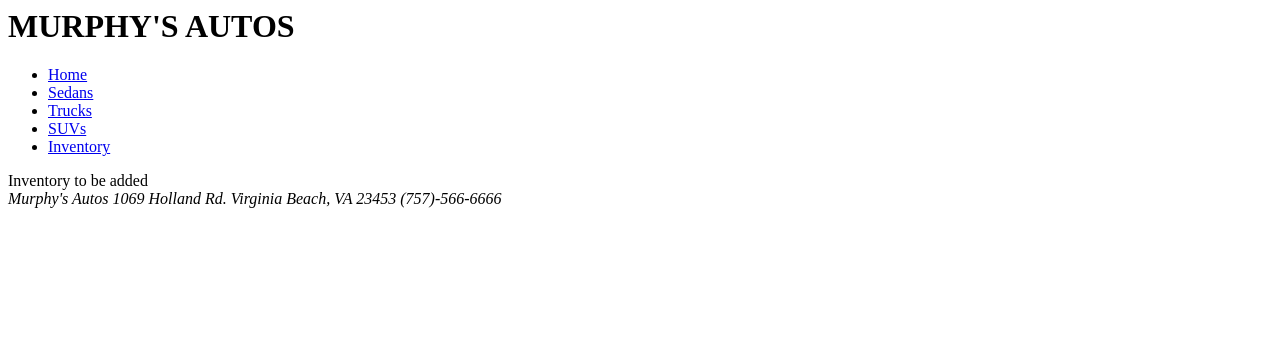
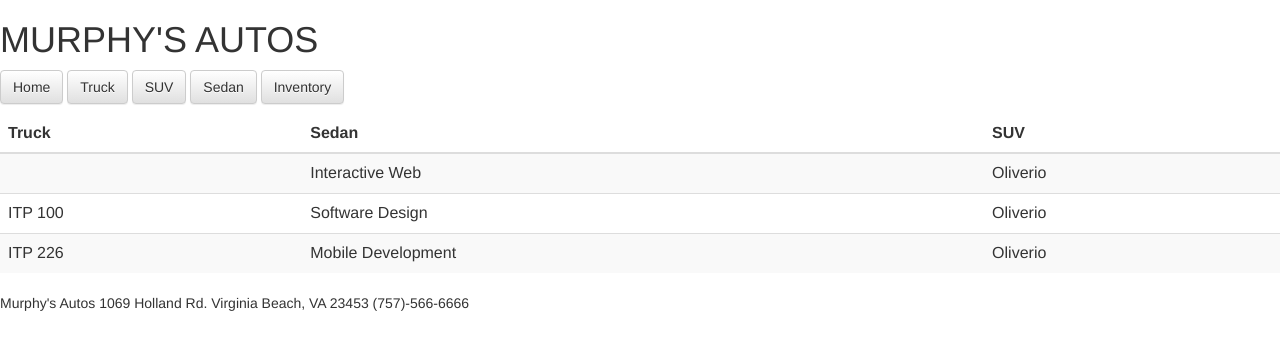
Before and after one commit to ITD210Group3/Murphy-s-Autos, a plain HTML site: page inventory.html in a window 1280 px wide. Drawn offline with nearby package versions, Linux system fonts and the light colour scheme.

Commit message:
Add files via upload

```diff
--- a/inventory.html
+++ b/inventory.html
@@ -1,36 +1,117 @@
 <html>
+
 <!--
+
 PAGE NAME:
 
+
+
 Jonathan Keith Dee
+
 Krista Vest
+
 Nicholas Plutia
+
 Charles Powell
+
 -->
 
 
 
+
+
+
+
 <header>
+
 <h1>MURPHY'S AUTOS</h1>
-<nav><ul>
-<li><a href="#">Home</a></li>
-<li><a href="#">Sedans</a></li>
-<li><a href="#">Trucks</a></li>
-<li><a href="#">SUVs</a></li>
-<li><a href="#">Inventory</a></li>
-</ul></nav>
-</header>
+
+  <head>
+    <meta charset="utf-8">
+    <meta http-equiv="X-UA-Compatible" content="IE=edge">
+    <meta name="viewport" content="width=device-width, initial-scale=1">
+    <!-- The above 3 meta tags *must* come first in the head; any other head content must come *after* these tags -->
+    <title>Button for the page</title>
+
+    <!-- Bootstrap -->
+     <!-- Latest compiled and minified CSS -->
+	<link rel="stylesheet" href="https://maxcdn.bootstrapcdn.com/bootstrap/3.3.7/css/bootstrap.min.css" integrity="sha384-BVYiiSIFeK1dGmJRAkycuHAHRg32OmUcww7on3RYdg4Va+PmSTsz/K68vbdEjh4u" crossorigin="anonymous">
+
+	<!-- Optional theme -->
+	<link rel="stylesheet" href="https://maxcdn.bootstrapcdn.com/bootstrap/3.3.7/css/bootstrap-theme.min.css" integrity="sha384-rHyoN1iRsVXV4nD0JutlnGaslCJuC7uwjduW9SVrLvRYooPp2bWYgmgJQIXwl/Sp" crossorigin="anonymous">
+
+  </head>
+  <body>
+	<p>
+        <button type="button" class="btn btn-default">Home</button>
+		<button type="button" class="btn btn-default">Truck</button>
+		<button type="button" class="btn btn-default">SUV</button>
+		<button type="button" class="btn btn-default">Sedan</button>
+		<button type="button" class="btn btn-default">Inventory</button>
+
+      </p>
+    <!-- jQuery (necessary for Bootstrap's JavaScript plugins) -->
+    <script src="https://ajax.googleapis.com/ajax/libs/jquery/1.12.4/jquery.min.js"></script>
+    <!-- Include all compiled plugins (below), or include individual files as needed -->
+    <script src="https://maxcdn.bootstrapcdn.com/bootstrap/3.3.7/js/bootstrap.min.js" integrity="sha384-Tc5IQib027qvyjSMfHjOMaLkfuWVxZxUPnCJA7l2mCWNIpG9mGCD8wGNIcPD7Txa" crossorigin="anonymous"></script>
+  </body>
+
 <body>
-Inventory to be added
+
+<div>
+		  <table class="table table-striped">
+            <thead>
+              <tr>
+                <th>Truck</th>
+                <th>Sedan</th>
+                <th>SUV</th>
+              </tr>
+            </thead>
+            <tbody>
+              <tr>
+                <td><img scr="" </td>
+                <td>Interactive Web</td>
+                <td>Oliverio</td>
+              </tr>
+              <tr>
+                <td>ITP 100</td>
+                <td>Software Design</td>
+                <td>Oliverio</td>
+              </tr>
+              <tr>
+                <td>ITP 226</td>
+                <td>Mobile Development</td>
+                <td>Oliverio</td>
+              </tr>
+            </tbody>
+          </table>
+	</div>
+    <!-- jQuery (necessary for Bootstrap's JavaScript plugins) -->
+    <script src="https://ajax.googleapis.com/ajax/libs/jquery/1.12.4/jquery.min.js"></script>
+    <!-- Include all compiled plugins (below), or include individual files as needed -->
+    <script src="https://maxcdn.bootstrapcdn.com/bootstrap/3.3.7/js/bootstrap.min.js" integrity="sha384-Tc5IQib027qvyjSMfHjOMaLkfuWVxZxUPnCJA7l2mCWNIpG9mGCD8wGNIcPD7Txa" crossorigin="anonymous"></script>
+	<script>
+	</script>
+
 
 </body>
+
 <footer>
+
 <address>
+
 Murphy's Autos
+
 1069 Holland Rd. Virginia Beach, VA
+
 23453
+
 (757)-566-6666
+
 </address>
+
 </footer>
 
+
+
 </html>
```
